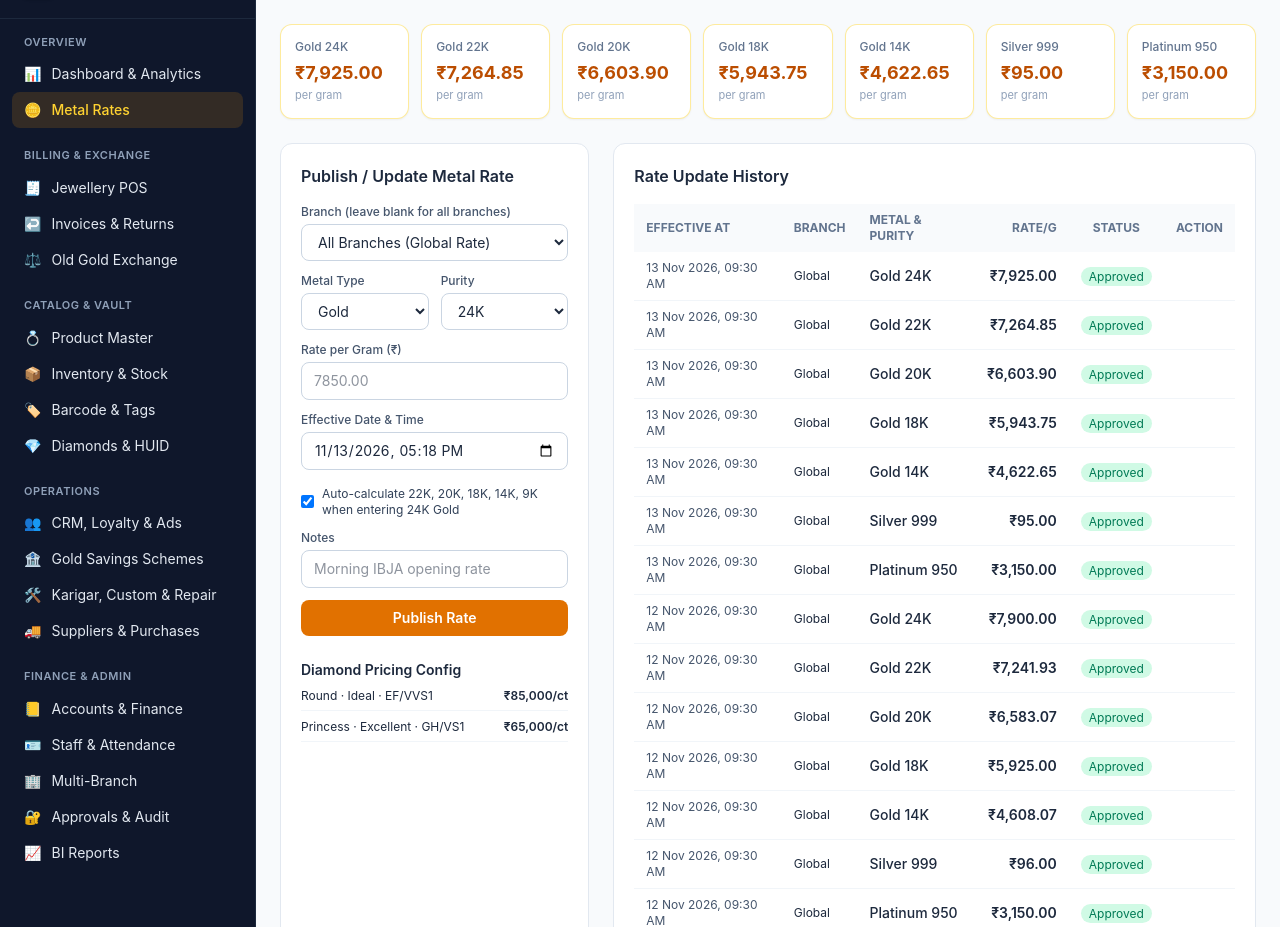
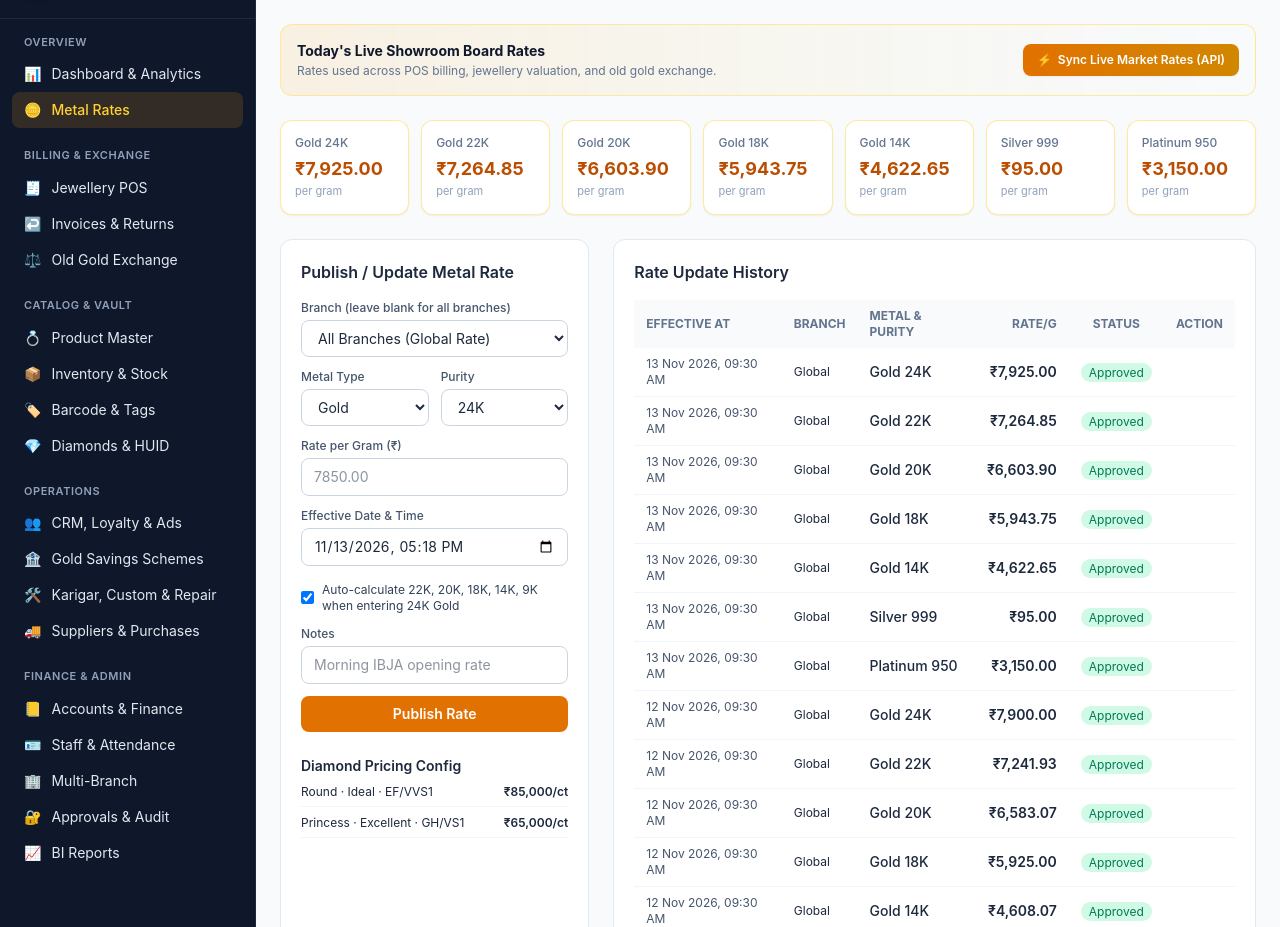
Before and after one commit to adhikamapp-code/jewellery-software, a Laravel app: page /rates in a window 1280 px wide. Shown: the part 55-982 px from the top of the page. Run offline with Laravel 12, Linux system fonts and the light colour scheme; a user stored in the database is signed in; data comes from the database, SQL or seed files in the repository; style sheets or scripts are compiled from the project's sources.

Commit message:
Add live bullion market rate API sync feature

```diff
--- a/app/Http/Controllers/MetalRateController.php
+++ b/app/Http/Controllers/MetalRateController.php
@@ -10,6 +10,7 @@ use App\Services\AuditService;
 use App\Services\JewelleryPriceCalculator;
 use Illuminate\Http\Request;
 use Illuminate\Support\Facades\Auth;
+use Illuminate\Support\Facades\Http;
 
 class MetalRateController extends Controller
 {
@@ -100,4 +101,76 @@ class MetalRateController extends Controller
         AuditService::log('MetalRates', 'approve', "Approved rate #{$metalRate->id}", $metalRate);
         return back()->with('success', 'Rate approved.');
     }
+
+    public function syncLiveRates(Request $request)
+    {
+        try {
+            // Fetch live spot gold and silver prices + USD/INR exchange rate
+            $goldRes = Http::timeout(6)->get('https://api.gold-api.com/price/XAU');
+            $silverRes = Http::timeout(6)->get('https://api.gold-api.com/price/XAG');
+            $fxRes = Http::timeout(6)->get('https://open.er-api.com/v6/latest/USD');
+
+            if (!$goldRes->successful() || !$fxRes->successful()) {
+                throw new \Exception('Unable to reach live market spot feed');
+            }
+
+            $inrRate = (float) ($fxRes->json()['rates']['INR'] ?? 87.5);
+            $goldUsdPerOz = (float) $goldRes->json()['price'];
+            $silverUsdPerOz = $silverRes->successful() ? (float) $silverRes->json()['price'] : 32.5;
+
+            // 1 Troy Ounce = 31.1034768 grams
+            $gold24kPerGram = round(($goldUsdPerOz * $inrRate) / 31.1034768, 2);
+            $silver999PerGram = round(($silverUsdPerOz * $inrRate) / 31.1034768, 2);
+
+            $branchId = $request->input('branch_id') ?: null;
+            $now = now();
+
+            // 1. Publish 24K Gold
+            MetalRate::create([
+                'branch_id' => $branchId,
+                'metal_type' => 'Gold',
+                'purity' => '24K',
+                'rate_per_gram' => $gold24kPerGram,
+                'effective_at' => $now,
+                'status' => 'approved',
+                'created_by' => Auth::id(),
+                'approved_by' => Auth::id(),
+                'notes' => 'Live Spot Market Feed (XAU/INR conversion)',
+            ]);
+
+            // 2. Mathematically derive 22K, 20K, 18K, 14K, 9K
+            foreach (['22K', '20K', '18K', '14K', '9K'] as $purity) {
+                MetalRate::create([
+                    'branch_id' => $branchId,
+                    'metal_type' => 'Gold',
+                    'purity' => $purity,
+                    'rate_per_gram' => JewelleryPriceCalculator::deriveRateFrom24K($gold24kPerGram, $purity),
+                    'effective_at' => $now,
+                    'status' => 'approved',
+                    'created_by' => Auth::id(),
+                    'approved_by' => Auth::id(),
+                    'notes' => 'Auto-calculated from Live 24K rate',
+                ]);
+            }
+
+            // 3. Publish Silver 999
+            MetalRate::create([
+                'branch_id' => $branchId,
+                'metal_type' => 'Silver',
+                'purity' => '999',
+                'rate_per_gram' => $silver999PerGram,
+                'effective_at' => $now,
+                'status' => 'approved',
+                'created_by' => Auth::id(),
+                'approved_by' => Auth::id(),
+                'notes' => 'Live Spot Market Feed (XAG/INR conversion)',
+            ]);
+
+            AuditService::log('MetalRates', 'sync_api', "Live rates synced: 24K @ ₹{$gold24kPerGram}/g, Silver @ ₹{$silver999PerGram}/g");
+
+            return back()->with('success', "Live market rates successfully updated: 24K Gold @ ₹" . number_format($gold24kPerGram, 2) . "/g, Silver 999 @ ₹" . number_format($silver999PerGram, 2) . "/g.");
+        } catch (\Throwable $e) {
+            return back()->withErrors(['api' => 'Live market sync failed: ' . $e->getMessage()]);
+        }
+    }
 }
--- a/resources/views/rates/index.blade.php
+++ b/resources/views/rates/index.blade.php
@@ -4,6 +4,22 @@
 
 @section('content')
 <div class="space-y-6">
+    <!-- Top Action Bar -->
+    <div class="flex flex-wrap items-center justify-between gap-3 bg-gradient-to-r from-amber-500/10 via-yellow-500/5 to-transparent border border-amber-200/80 rounded-xl p-4">
+        <div>
+            <h2 class="text-sm font-bold text-slate-900">Today's Live Showroom Board Rates</h2>
+            <p class="text-xs text-slate-500 mt-0.5">Rates used across POS billing, jewellery valuation, and old gold exchange.</p>
+        </div>
+        <div class="flex items-center gap-2">
+            <form action="{{ route('rates.sync') }}" method="POST">
+                @csrf
+                <button type="submit" class="bg-gradient-to-r from-amber-600 to-yellow-600 hover:from-amber-700 hover:to-yellow-700 text-white font-semibold text-xs px-3.5 py-2 rounded-lg shadow-xs flex items-center gap-1.5 transition">
+                    <span>⚡</span> Sync Live Market Rates (API)
+                </button>
+            </form>
+        </div>
+    </div>
+
     <!-- Live Rate Cards -->
     <div class="grid grid-cols-2 sm:grid-cols-4 lg:grid-cols-7 gap-3">
         @foreach($currentRates as $label => $val)
--- a/routes/web.php
+++ b/routes/web.php
@@ -26,6 +26,7 @@ Route::middleware(['auth', EnsureUserIsActive::class])->group(function () {
     // Module 4: Metal Rates
     Route::get('/rates', [MetalRateController::class, 'index'])->name('rates.index');
     Route::post('/rates', [MetalRateController::class, 'store'])->name('rates.store');
+    Route::post('/rates/sync', [MetalRateController::class, 'syncLiveRates'])->name('rates.sync');
     Route::post('/rates/{metalRate}/approve', [MetalRateController::class, 'approve'])->name('rates.approve');
 
     // Modules 2, 3, 13, 14, 15: Products, Inventory, Labels, Stones, Hallmarking
```
Also changed, not shown: tests/Feature/JewelleryErpTest.php (+9 -0 lines).
